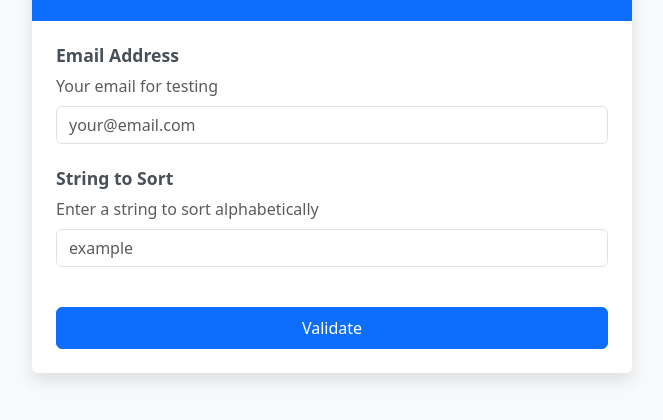
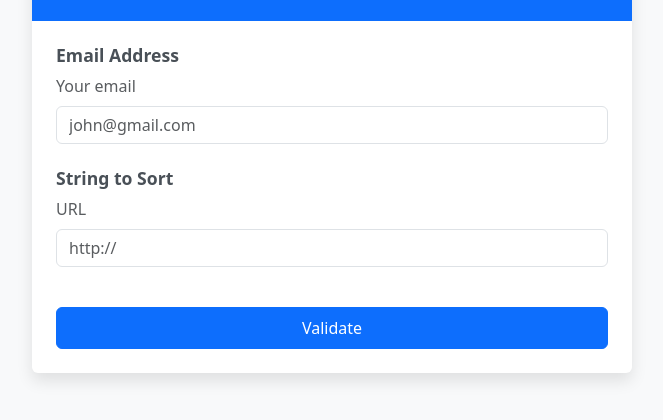
Before and after one commit to BrianMabukwa/Nelson-Development-API-Test, a website: page index.html in a window 1280 px wide. Shown: the part 116-536 px from the top of the page, without its empty margins (308-971 px from the left). Drawn offline with nearby package versions, Linux system fonts and the light colour scheme.

```diff
--- a/index.html
+++ b/index.html
@@ -56,14 +56,14 @@
           <form id="validationForm">
             <div class="mb-4">
               <h2 class="section-title">Email Address</h2>
-              <p class="mb-2 text-muted">Your email for testing</p>
-              <input type="email" id="email" class="form-control" placeholder="your@email.com" required>
+              <p class="mb-2 text-muted">Your email</p>
+              <input type="email" id="email" class="form-control" placeholder="john@gmail.com" required>
             </div>
 
             <div class="mb-4">
               <h2 class="section-title">String to Sort</h2>
-              <p class="mb-2 text-muted">Enter a string to sort alphabetically</p>
-              <input type="text" id="data" class="form-control" placeholder="example" required>
+              <p class="mb-2 text-muted">URL</p>
+              <input type="text" id="data" class="form-control" placeholder="http://" required>
             </div>
 
             <button type="submit" class="btn btn-primary validate-btn mt-3">
@@ -88,7 +88,7 @@
         const data = document.getElementById('data').value;
 
         try {
-          const response = await fetch('http://localhost:3000', {
+          const response = await fetch('http://localhost:3000/sort', {
             method: 'POST',
             headers: {
               'Content-Type': 'application/json',
--- a/package.json
+++ b/package.json
@@ -1,7 +1,7 @@
 {
   "name": "new-express-project",
   "version": "1.0.0",
-  "main": "index.js",
+  "main": "index.ts",
   "scripts": {
     "test": "echo \"Error: no test specified\" && exit 1",
     "start": "node api/index.ts"
```
